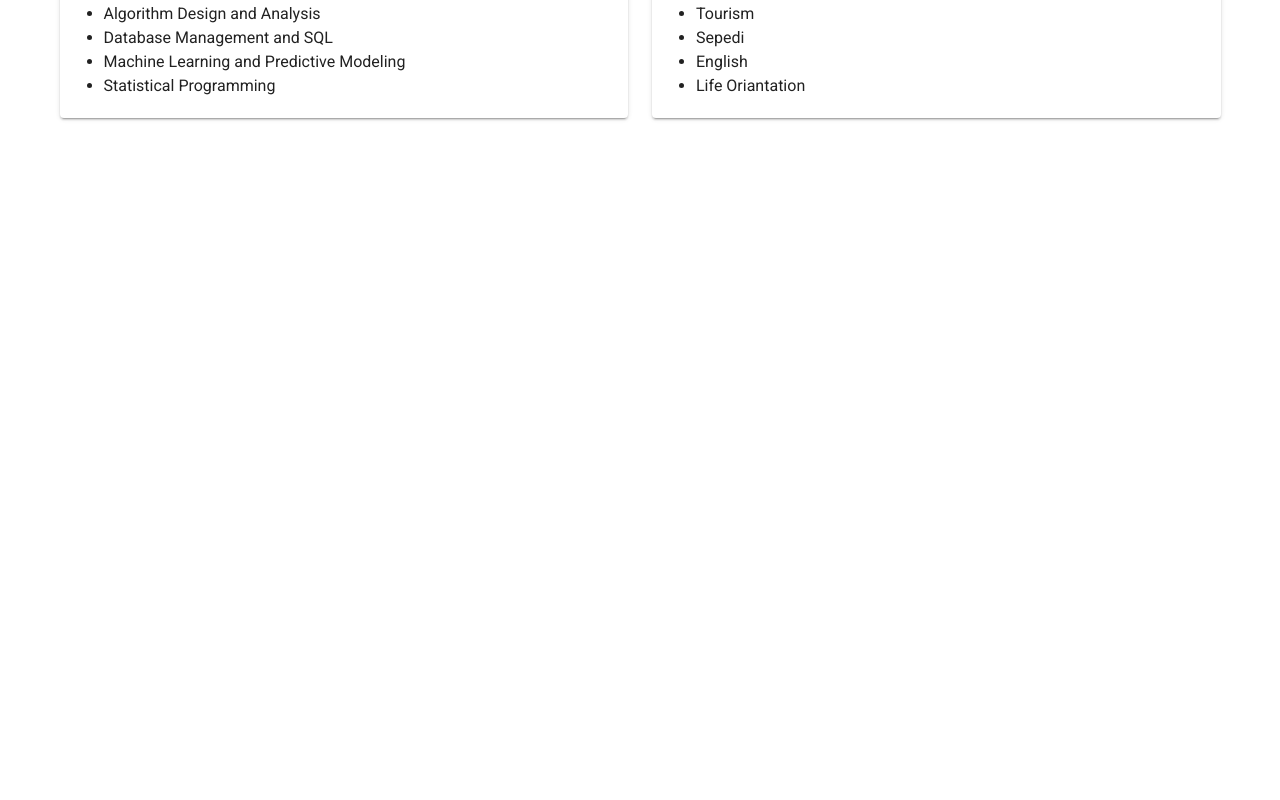
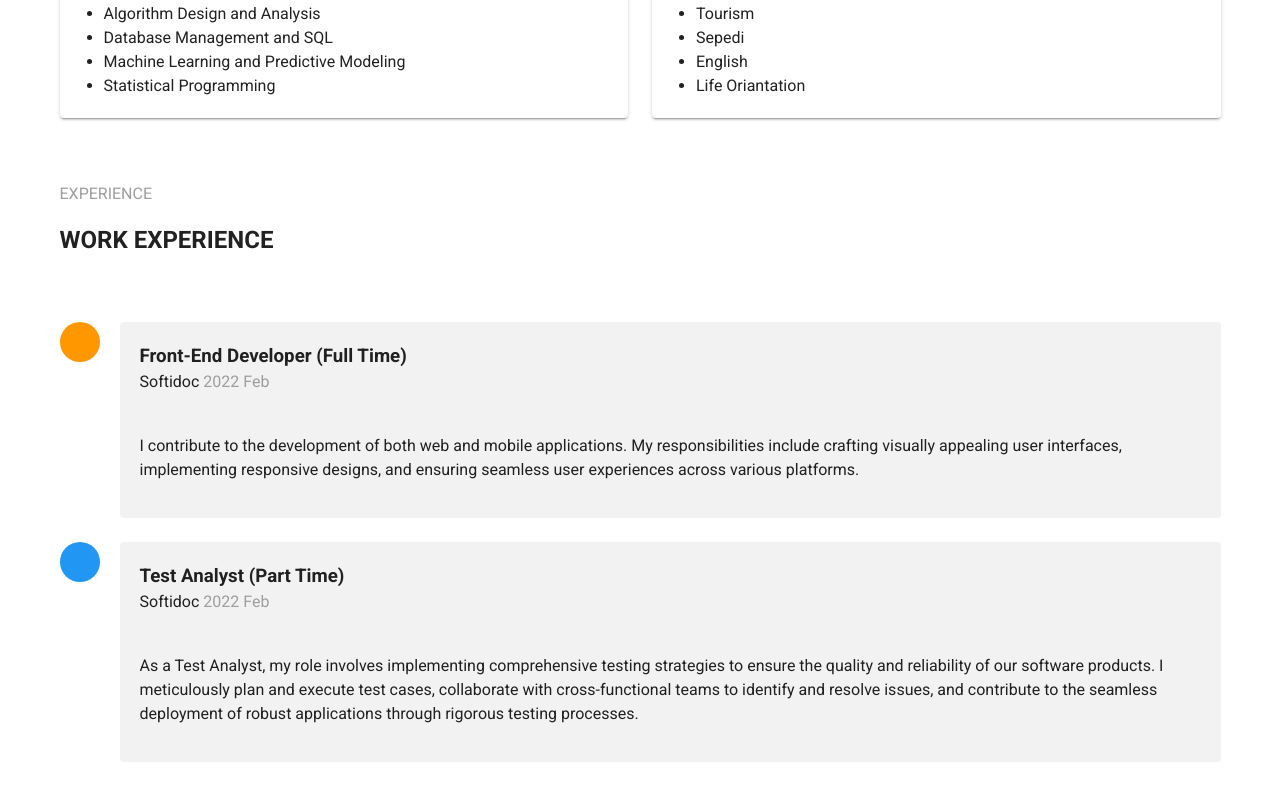
Before and after one commit to moraswi/portfolio, a Vue app: page / in a window 1280 px wide. Shown: the part 1828-2628 px from the top of the page. Before the commit the page ends 1958 px from the top, so only its background shows below. Built offline with nearby package versions, Linux system fonts and the light colour scheme.

Commit message:
Experiance

```diff
--- a/src/components/Home/Home.vue
+++ b/src/components/Home/Home.vue
@@ -1,9 +1,10 @@
 <template>
-  <v-container>
+  <v-container class="pb-16">
     <Intro />
     <ProfessionalSummary />
     <WhatIDo />
     <Education />
+    <Experience />
   </v-container>
 </template>
 
@@ -12,6 +13,7 @@ import Intro from "@/components/Home/HomeComponents/Intro.vue";
 import ProfessionalSummary from "@/components/Home/HomeComponents/ProfessionalSummary.vue";
 import WhatIDo from "@/components/Home/HomeComponents/WhatIDo.vue";
 import Education from "@/components/Home/HomeComponents/Education.vue";
+import Experience from "@/components/Home/HomeComponents/Experience.vue";
 
 export default {
   name: "HomePage",
@@ -22,6 +24,7 @@ export default {
     ProfessionalSummary,
     WhatIDo,
     Education,
+    Experience,
   },
 };
 </script>
--- /dev/null
+++ b/src/components/Home/HomeComponents/Experience.vue
@@ -0,0 +1,66 @@
+<template>
+  <div class="mt-16">
+    <p class="grey--text">EXPERIENCE</p>
+    <h2>WORK EXPERIENCE</h2>
+
+    <v-layout class="mt-16">
+      <!-- <img src="@/assets/logo.png" alt="Pencil-Image" width="30" height="30" /> -->
+      <v-avatar color="orange" size="40">
+        <v-icon icon="mdi-lead-pencil" color="yellow"></v-icon>
+      </v-avatar>
+
+      <v-card class="ml-5 pa-5" color="#F2F2F2" width="100%" flat>
+        <!-- Front-End Developer (Full Time) -->
+        <h3>Front-End Developer (Full Time)</h3>
+
+        <!-- Softidoc -->
+        <p>Softidoc <span class="grey--text">2022 Feb</span></p>
+
+        <!-- explanation -->
+        <p class="mt-10">
+          I contribute to the development of both web and mobile applications.
+          My responsibilities include crafting visually appealing user
+          interfaces, implementing responsive designs, and ensuring seamless
+          user experiences across various platforms.
+        </p>
+      </v-card>
+    </v-layout>
+
+    <v-layout class="mt-6">
+      <!-- <img src="@/assets/logo.png" alt="Pencil-Image" width="30" height="30" /> -->
+      <v-avatar color="blue" size="40">
+        <v-icon icon="mdi-lead-pencil" color="yellow"></v-icon>
+      </v-avatar>
+
+      <v-card class="ml-5 pa-5" color="#F2F2F2" width="100%" flat>
+        <!-- Front-End Developer (Full Time) -->
+        <h3>Test Analyst (Part Time)</h3>
+
+        <!-- Softidoc -->
+        <p>Softidoc <span class="grey--text">2022 Feb</span></p>
+
+        <!-- explanation -->
+        <p class="mt-10">
+          As a Test Analyst, my role involves implementing comprehensive testing
+          strategies to ensure the quality and reliability of our software
+          products. I meticulously plan and execute test cases, collaborate with
+          cross-functional teams to identify and resolve issues, and contribute
+          to the seamless deployment of robust applications through rigorous
+          testing processes.
+        </p>
+      </v-card>
+    </v-layout>
+  </div>
+</template>
+
+<script>
+export default {
+  name: "ExperienceSection",
+
+  data: () => ({}),
+};
+</script>
+
+<style lang="scss" scoped>
+//
+</style>
--- a/src/components/Home/HomeComponents/Intro.vue
+++ b/src/components/Home/HomeComponents/Intro.vue
@@ -1,6 +1,6 @@
 <template>
   <div class="mt-2">
-    <img src="@/assets/img/TopImage.jpg" alt="Example Image" />
+    <img src="@/assets/img/TopImage.jpg" alt="Background-Image" />
     <h1>Hi!</h1>
     <h1>I'm Moraswi</h1>
     <h1>a Front-End Developer & Test Analyst</h1>
```
